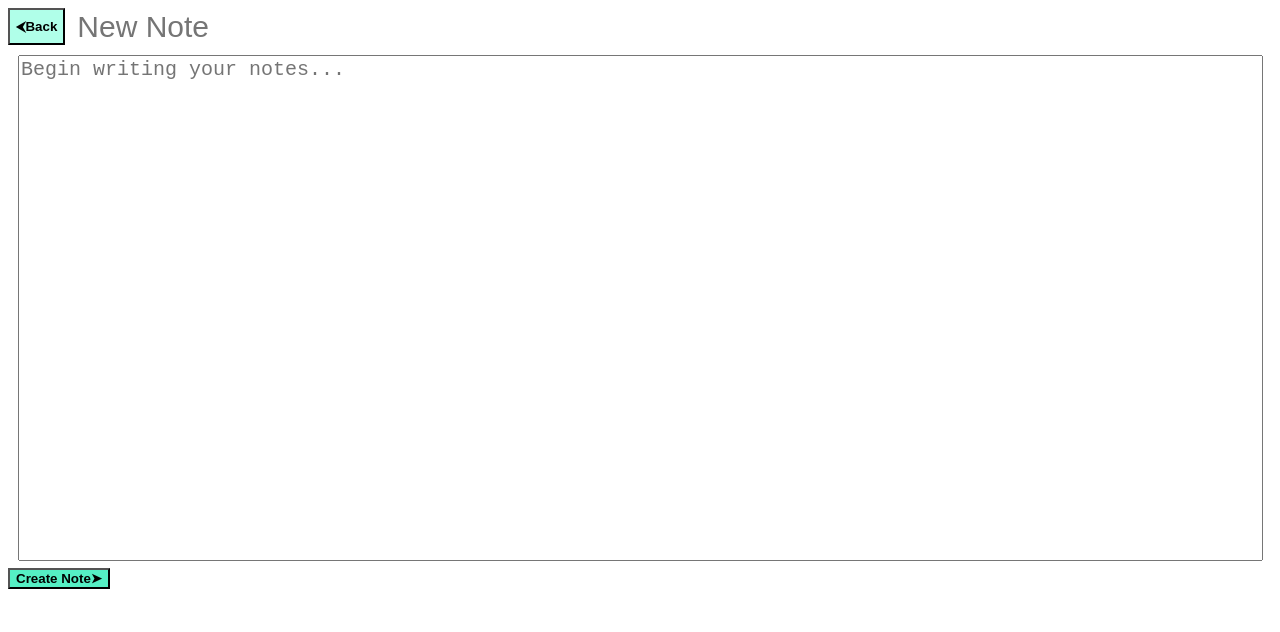
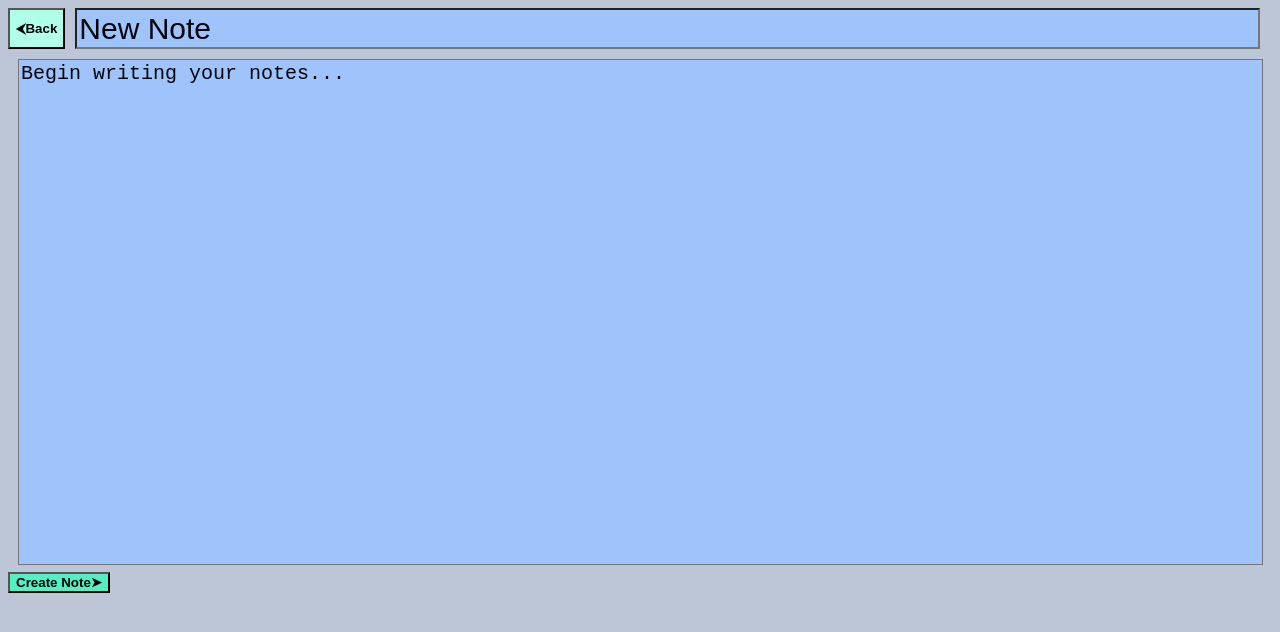
Before and after one commit to alex-305/notetake, a Vue app: page /create in a window 1280 px wide. Shown: the top 632 px of the page. Built offline with nearby package versions, Linux system fonts and the light colour scheme.

Commit message:
Updated styling

```diff
--- a/src/assets/main.css
+++ b/src/assets/main.css
@@ -2,6 +2,7 @@
 
 body {
     font-family: 'Poppins', sans-serif;
+    background-color: #bcc6d6;
 }
 
 button {
--- a/src/components/NotePad.vue
+++ b/src/components/NotePad.vue
@@ -25,10 +25,16 @@
         overflow-y: scroll;
         white-space: pre-wrap;
         word-wrap: break-word;
-        color: black;
+        color: #000308;
         font-size: 20px;
         width: 100%;
         height: 100%;
+        background-color: #9fc4fc;
+        outline: none;
+    }
+
+    .noteText::placeholder {
+        color: #000308;
     }
 
 </style>
--- a/src/views/CreateView.vue
+++ b/src/views/CreateView.vue
@@ -32,14 +32,20 @@
     }
 
     .noteTitle {
-        border: none;
         font-size: 30px;
-        width: 93.5%;
+        width: 93.1%;
         height: 35px;
         margin-left: 10px;
+        background-color: #9fc4fc;
+        color: #000308;
     }
+
+    .noteTitle::placeholder {
+        color: #000308;
+    }
+
     .noteTitle:focus {
-        border: none;
+        outline: none;
     }
 
     </style>
```
Also changed, not shown: src/components/NoteView.vue (added, +13 -0 lines), src/server/server.ts (added).
